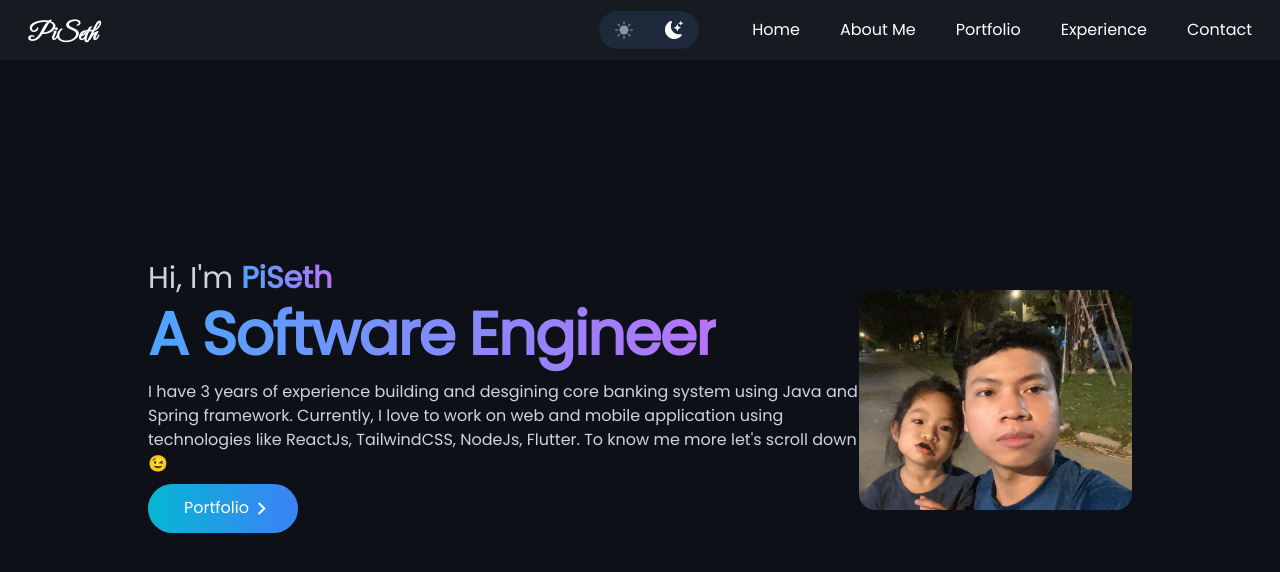
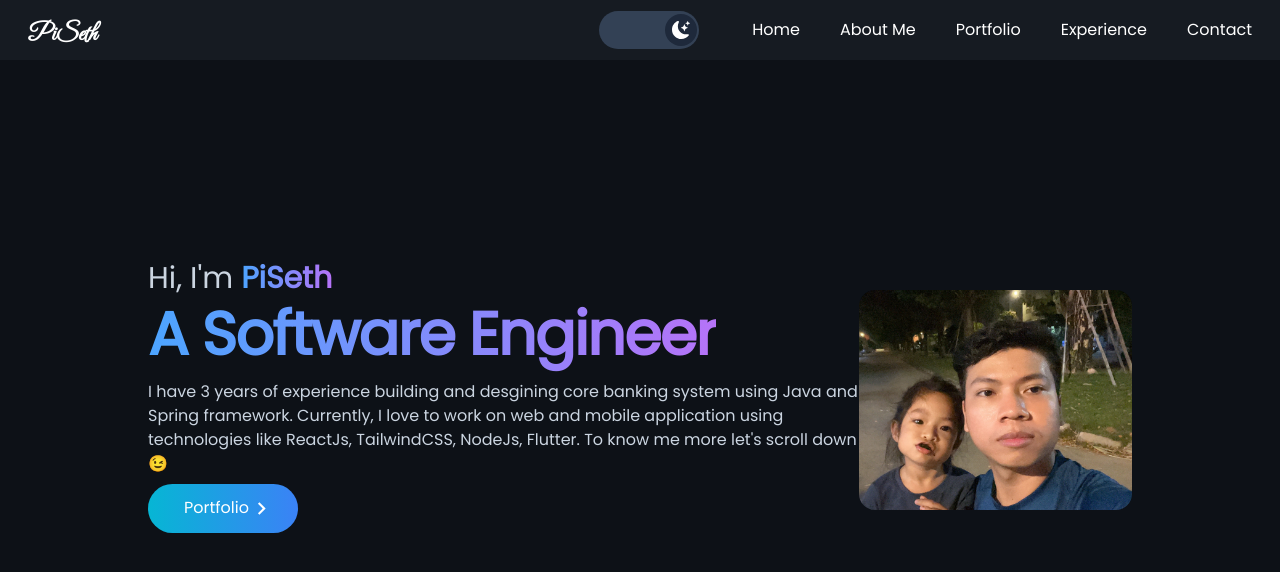
Before and after one commit to it-phnomden/maportfolio, a React (Create React App) app: page / in a window 1280 px wide. Shown: the top 572 px of the page. Built offline with nearby package versions, Linux system fonts and the light colour scheme.

Commit message:
Changed toggle switch button

```diff
--- a/src/components/NavBar.jsx
+++ b/src/components/NavBar.jsx
@@ -6,6 +6,7 @@ import { Link } from "react-scroll";
 import Hamburger from "./Hamberger";
 import { LazyLoadImage } from "react-lazy-load-image-component";
 import profile from "./../assets/profile.png";
+import ToggleSwitch from "./ToggleSwitch";
 
 const links = [
   {
@@ -58,31 +59,9 @@ const NavBar = () => {
         </h1>
       </Link>
 
-      <div className="rounded-full flex max-md:absolute lg:absolute select-none left-[calc(50%-41px)] bg-slate-300  dark:bg-slate-800">
-        <div
-          onClick={() => {
-            setDarkMode(false);
-            document.querySelector("meta[name='theme-color']").content =
-              "#E2E8F0";
-          }}
-          className={`py-[10px] px-4 cursor-pointer rounded-l-full active:scale-150 transform duration-100 ${
-            darkMode ? "opacity-50" : "opacity-100"
-          }`}
-        >
-          <BsFillSunFill size={18} />
-        </div>
-        <div
-          onClick={() => {
-            setDarkMode(true);
-            document.querySelector("meta[name='theme-color']").content =
-              "#161B22";
-          }}
-          className={`py-[10px] px-4 cursor-pointer rounded-r-full active:scale-150 transform duration-100 ${
-            darkMode ? "opacity-100" : "opacity-50"
-          }`}
-        >
-          <BsMoonStarsFill size={18} />
-        </div>
+      <div className="max-md:absolute lg:absolute select-none left-[calc(50%-41px)]"
+      onClick={()=> setDarkMode(!darkMode)}>
+        <ToggleSwitch dark={darkMode} />
       </div>
 
       <ul className={`hidden md:flex space-x-4 xl:space-x-10`}>
--- /dev/null
+++ b/src/components/ToggleSwitch.jsx
@@ -0,0 +1,22 @@
+import React from "react";
+import { FaRegSun } from "react-icons/fa";
+import { BsFillMoonStarsFill } from "react-icons/bs";
+
+const ToggleSwitch = (props) => {
+  return (
+    <div
+      className="bg-slate-300  dark:bg-slate-700 w-[100px] p-[3px] rounded-full flex justify-between items-center cursor-pointer"
+    >
+      <div
+        className={`bg-slate-400 dark:bg-slate-800 relative w-fit p-4 flex justify-center items-center rounded-full
+        transform duration-500 ${props.dark?'translate-x-[63px] rotate-[360deg]':'translate-x-0'}`}
+      >
+        <FaRegSun size={18} className={`absolute ${props.dark?'opacity-0':'opacity-100'}`} />
+        <BsFillMoonStarsFill size={18} className={`absolute ${props.dark?'opacity-100':'opacity-0'}`}/>
+
+      </div>
+    </div>
+  );
+};
+
+export default ToggleSwitch;
--- a/src/index.css
+++ b/src/index.css
@@ -29,9 +29,9 @@
     @apply inline-block text-transparent bg-clip-text bg-gradient-to-r from-[#0f2027] to-[#2c5364];
   }
   .dark-mode {
-    @apply bg-[rgb(13,17,23)] text-slate-300;
+    @apply bg-[rgb(13,17,23)] text-slate-300 transition-colors duration-500;
   }
   .light-mode {
-    @apply bg-[rgb(255,255,255)] text-black;
+    @apply bg-[rgb(255,255,255)] text-black transition-colors duration-500;
   }
 }
```
